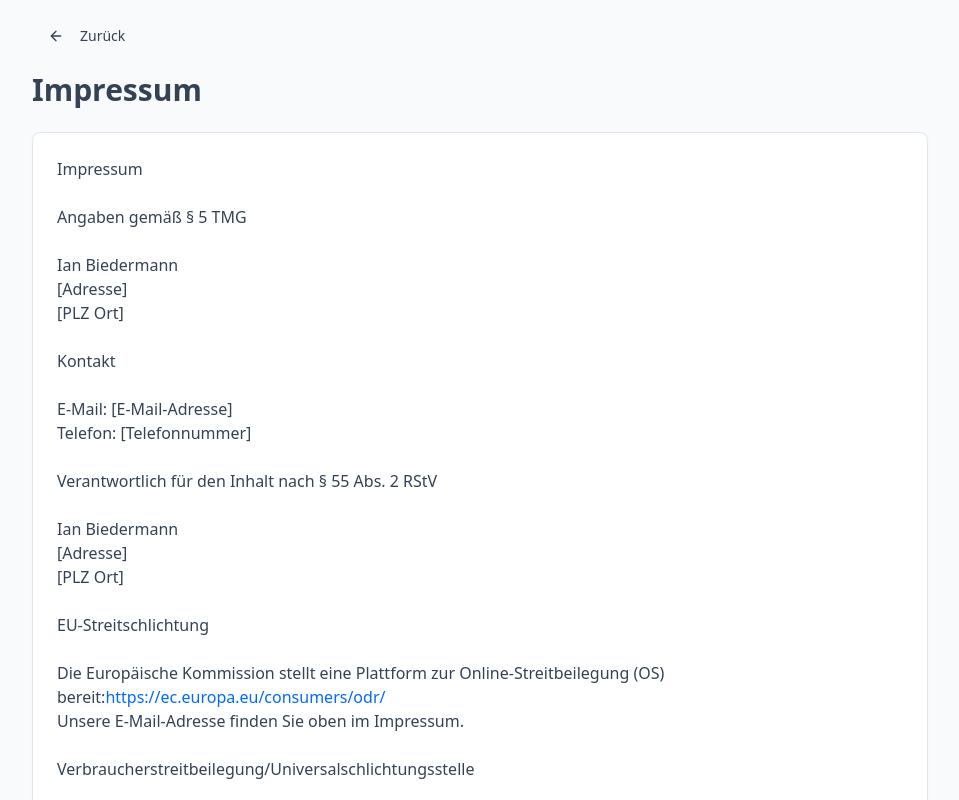
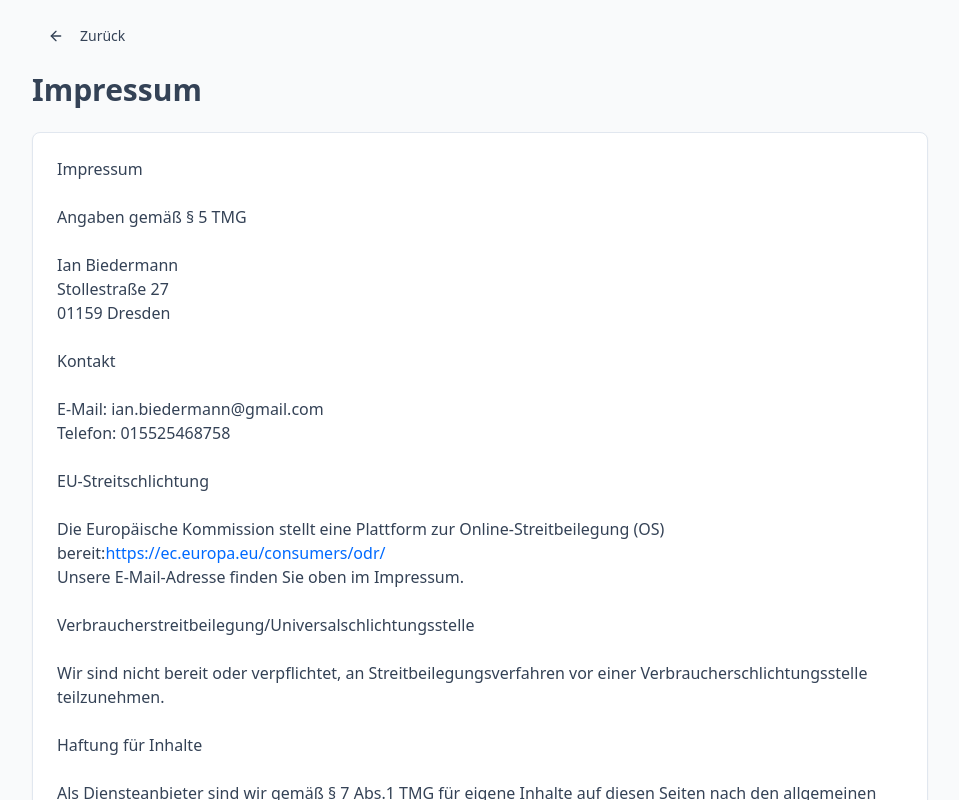
Before and after one commit to ianbiedermann/peak-business-vocab, a React (Vite) app: page /impressum in a window 1280 px wide. Shown: the top 800 px of the page, without its empty margins (160-1119 px from the left). Built offline with nearby package versions, Linux system fonts and the light colour scheme.

Commit message:
Update Impressum.tsx
Impressum abgeändert auf meine tatsächlichen Daten

```diff
--- a/src/pages/Impressum.tsx
+++ b/src/pages/Impressum.tsx
@@ -32,21 +32,14 @@ const Impressum = () => {
               <h3>Angaben gemäß § 5 TMG</h3>
               <p>
                 Ian Biedermann<br />
-                [Adresse]<br />
-                [PLZ Ort]
+                Stollestraße 27<br />
+                01159 Dresden
               </p>
 
               <h3>Kontakt</h3>
               <p>
-                E-Mail: [E-Mail-Adresse]<br />
-                Telefon: [Telefonnummer]
-              </p>
-
-              <h3>Verantwortlich für den Inhalt nach § 55 Abs. 2 RStV</h3>
-              <p>
-                Ian Biedermann<br />
-                [Adresse]<br />
-                [PLZ Ort]
+                E-Mail: ian.biedermann@gmail.com<br />
+                Telefon: 015525468758
               </p>
 
               <h3>EU-Streitschlichtung</h3>
```
